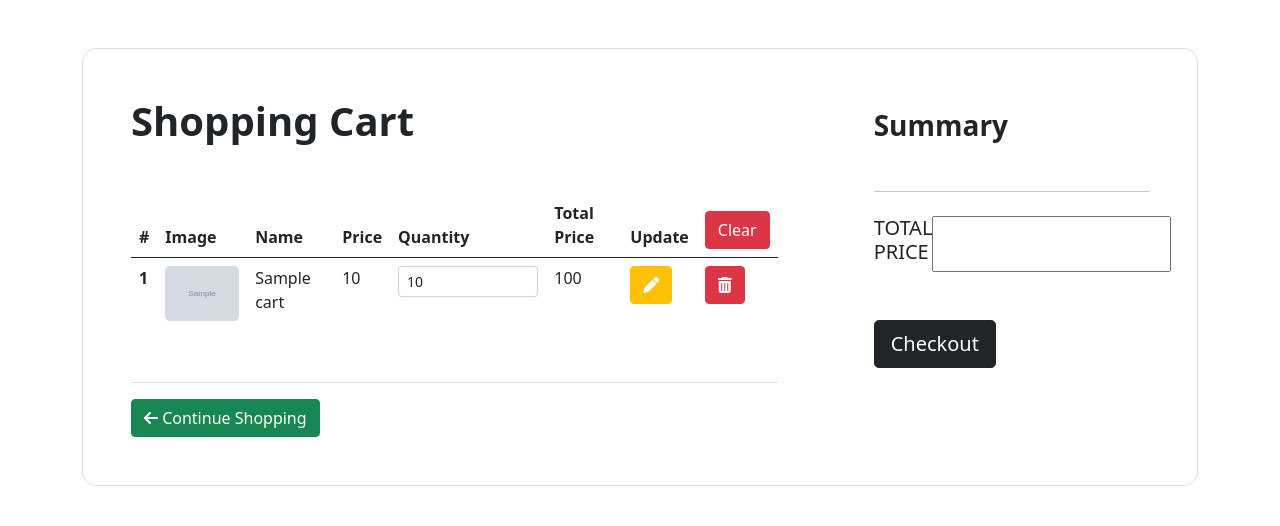
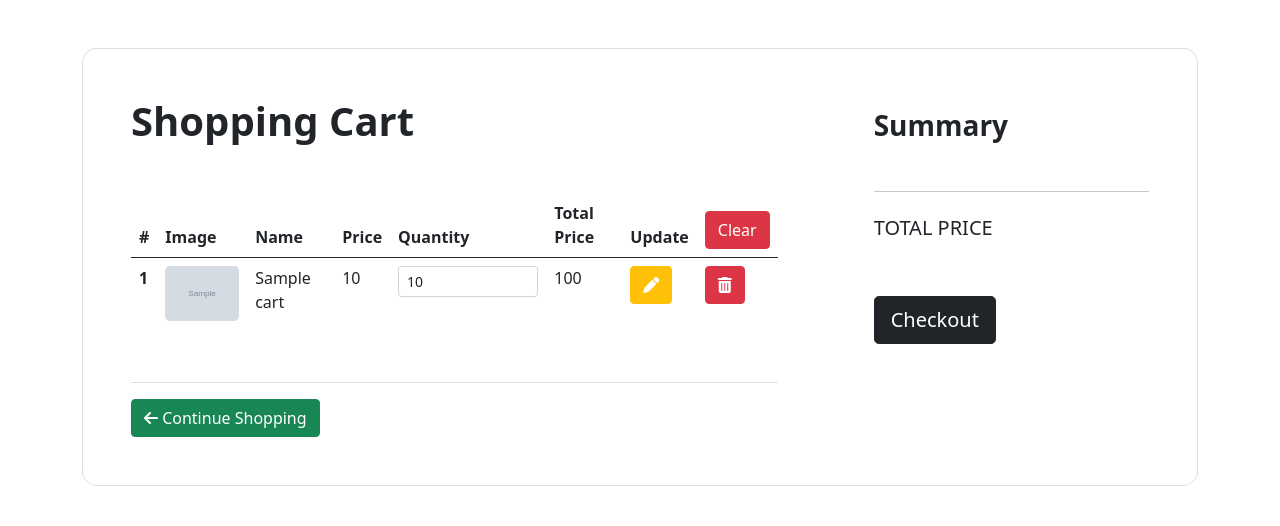
Before and after one commit to ibraheem82/php-e-commerce, a PHP site: page /bookstore/shopping/cart.php in a window 1280 px wide. Shown: the part 56-582 px from the top of the page. Run offline with PHP 8.4, Linux system fonts and the light colour scheme; the visitor is signed in with stand-in values (Sample User, id 1); tables that the repository leaves empty or names only in its code hold one stand-in row (values such as "Sample post"); grey boxes marked "Sample" are stand-in pictures; some libraries are stand-ins or nearby versions.

Commit message:
the price was set to hidden...

```diff
--- a/shopping/cart.php
+++ b/shopping/cart.php
@@ -108,7 +108,7 @@ if(isset($_POST['submit'])) {
                             <div class="d-flex justify-content-between mb-5">
                                 <h5 class="text-uppercase">Total price</h5>
                                 <h5 class="full_price"></h5>
-                                <input class="inp_price" name="price" type="text">
+                                <input class="inp_price" name="price" type="hidden" >
 
 
                                 </div>
```
